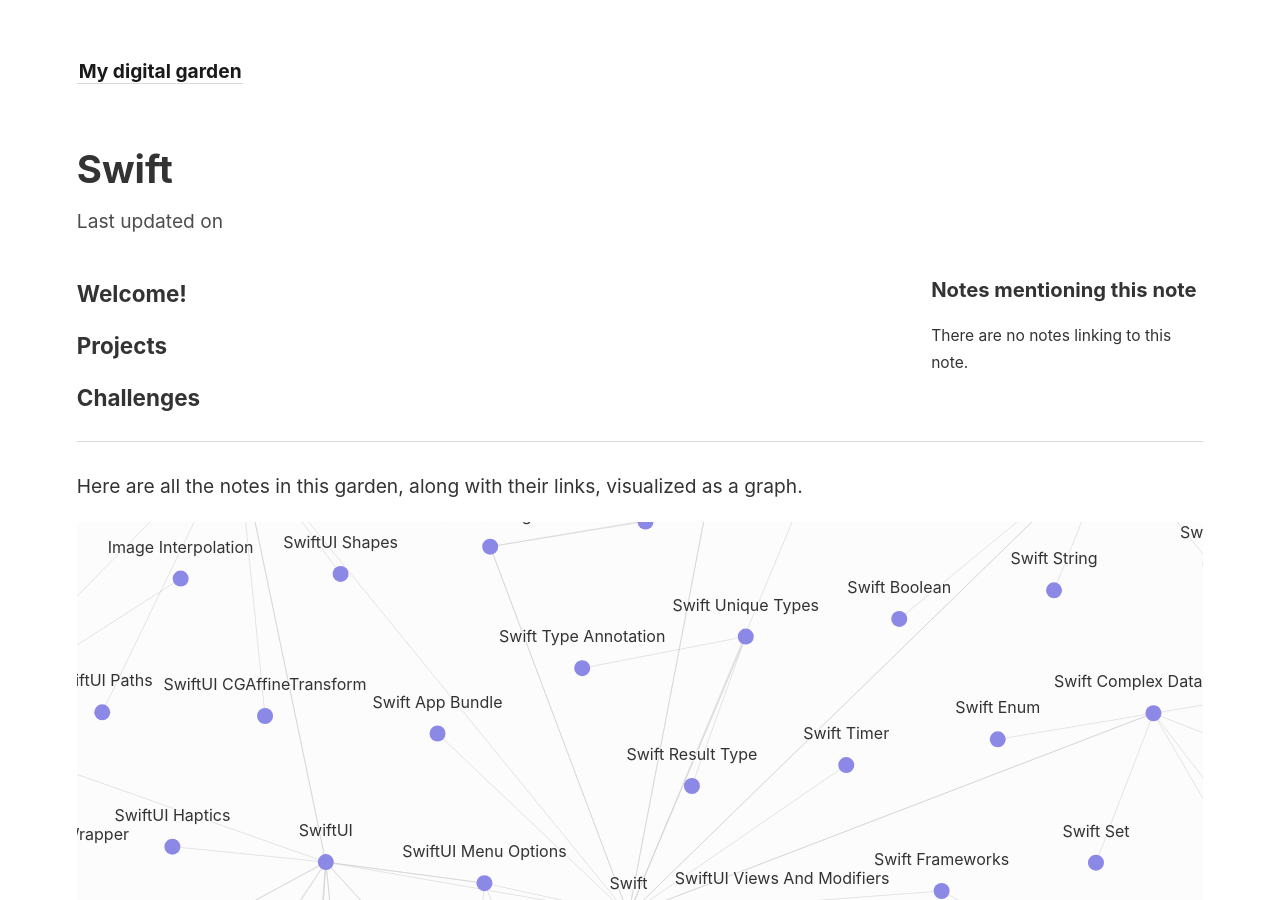
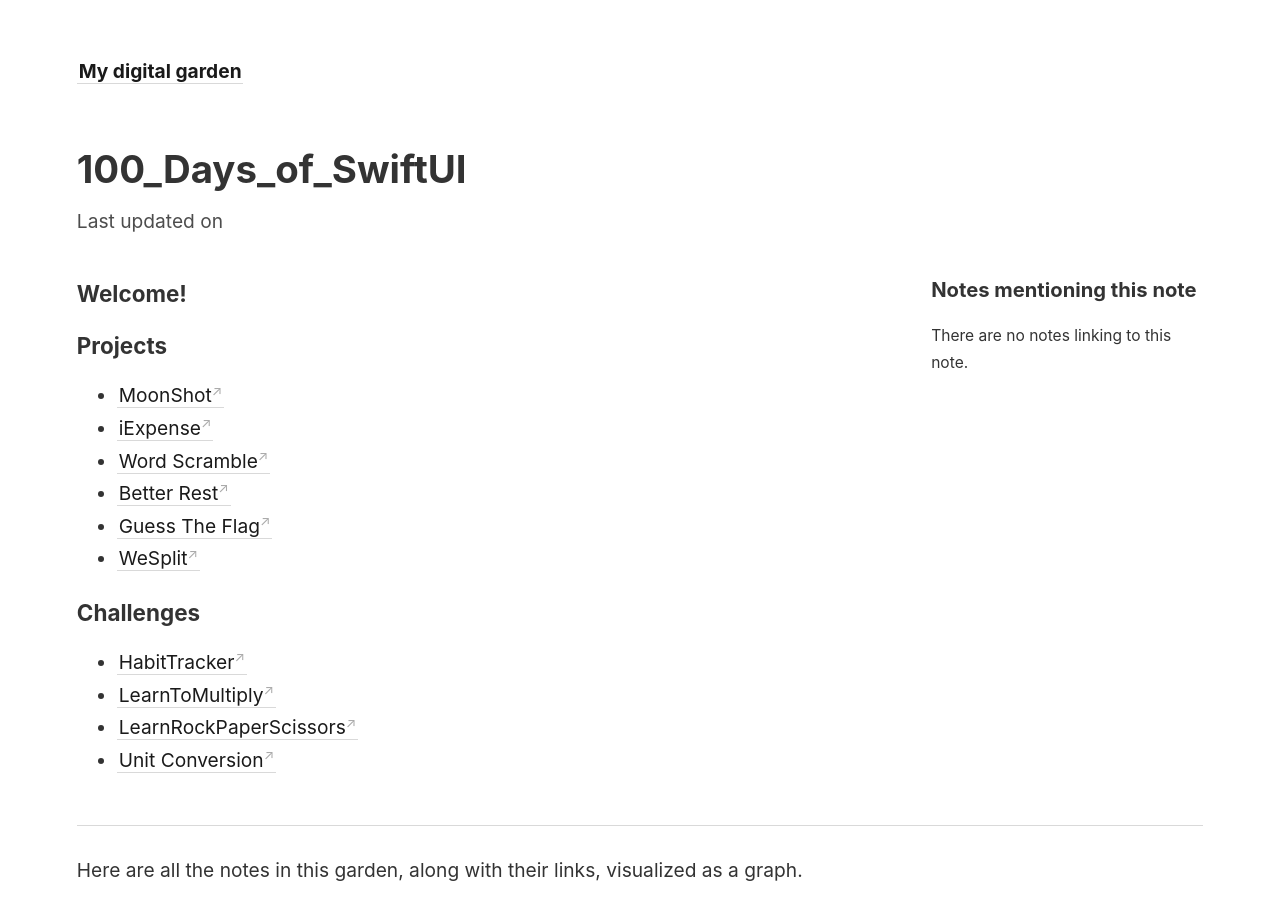
Before and after one commit to ahrchen/digital-garden-knowselfdaily, a Jekyll site: the page built from _notes/100_Days_of_SwiftUI/100_Days_of_SwiftUI.md, in a window 1280 px wide and 900 px high. Built offline with Jekyll 4.4.1, drawn with Linux system fonts in a browser that asks for light colours.

Commit message:
Add 100_Days_of_SwiftUI

```diff
--- a/_notes/100_Days_of_SwiftUI/100_Days_of_SwiftUI.md
+++ b/_notes/100_Days_of_SwiftUI/100_Days_of_SwiftUI.md
@@ -1,9 +1,19 @@
 ---
-title: Swift
+title: 100_Days_of_SwiftUI
 ---
 
 ### Welcome!
 
 ### Projects
+- [MoonShot](https://github.com/ahrchen/100DaysOfSwiftUI-Project-Moonshot)
+- [iExpense](https://github.com/ahrchen/100DaysOfSwiftUI-projects-iExpense)
+- [Word Scramble](https://github.com/ahrchen/100DaysSwiftUI-Project-WordScramble)
+- [Better Rest](https://github.com/ahrchen/100DaysOfSwiftUI-Project4-BetterRest)
+- [Guess The Flag](https://github.com/ahrchen/100DaysSwiftUI-Projects-GuessTheFlag)
+- [WeSplit](https://github.com/ahrchen/WeSplit)
 
 ### Challenges
+- [HabitTracker](https://github.com/ahrchen/100DaysOfSwiftUI-Challenges-HabitTracker)
+- [LearnToMultiply](https://github.com/ahrchen/100DaysOfSwiftUI-Challenges-LearnToMultiply)
+- [LearnRockPaperScissors](https://github.com/ahrchen/100DaysSwiftUI-Challenges-LearnRPS)
+- [Unit Conversion](https://github.com/ahrchen/100DaysSwiftUI-Challenges-UnitConversion)
```
Also changed, not shown: 1 other file.
